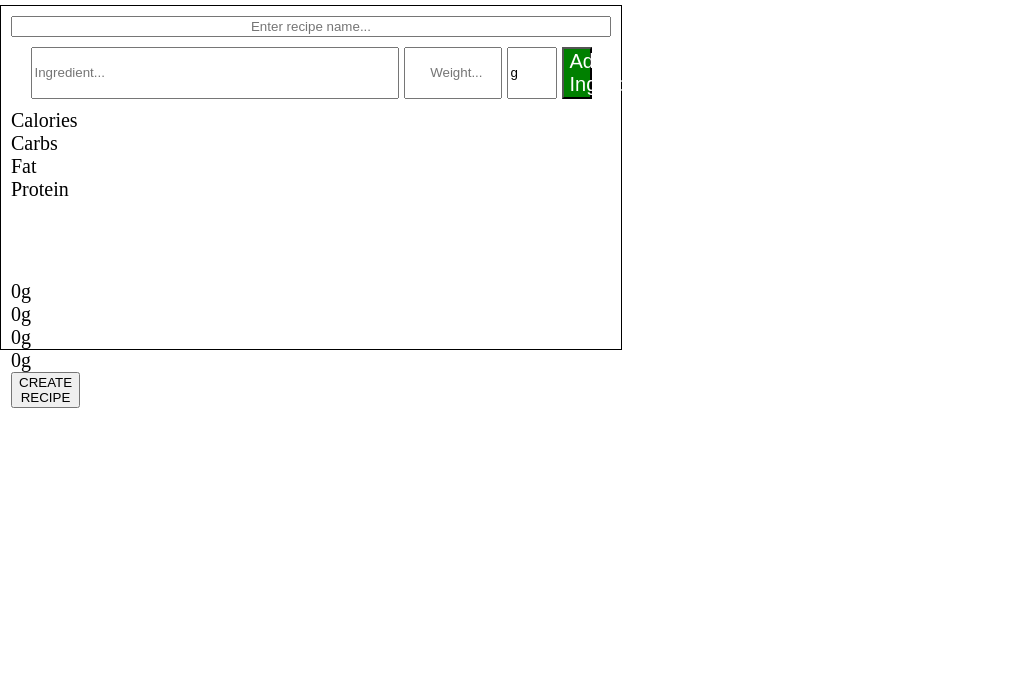
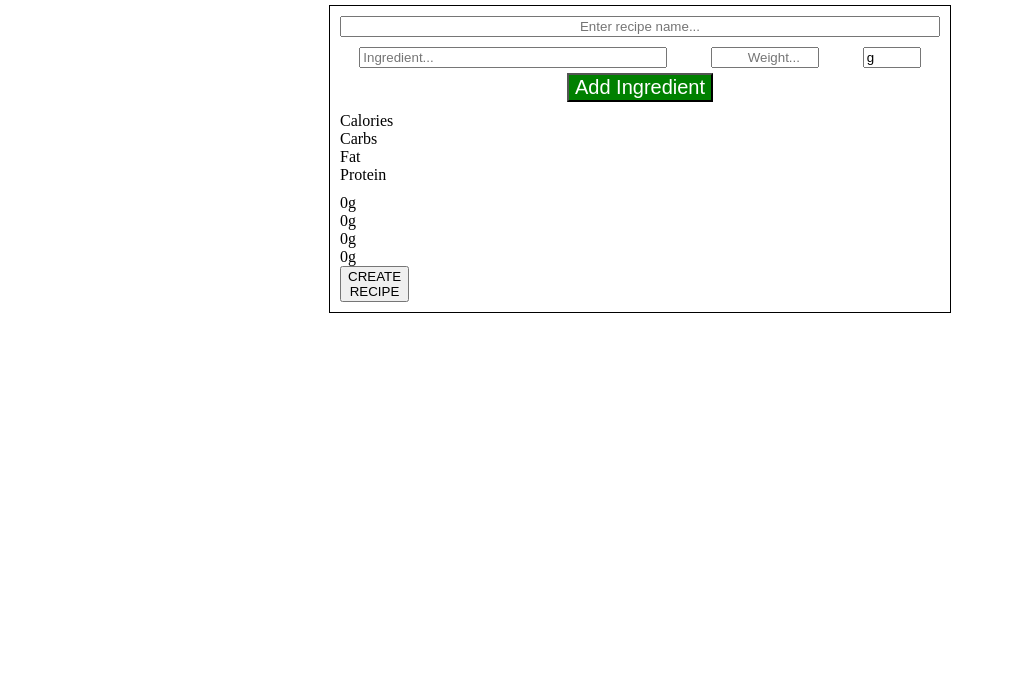
Before and after one commit to TeddyPutus/MealPlannerMV, a website: page index.html in a window 1280 px wide. Shown: the part 122-821 px from the top of the page, without its empty margins (0-1014 px from the left). Drawn offline with Linux system fonts and the light colour scheme.

Commit message:
Added flex styling

```diff
--- a/styles.css
+++ b/styles.css
@@ -4,17 +4,23 @@ body{
 }
 
 header{
+    text-align: center;
+}
 
+main {
+    display: flex;
+    justify-content: center;
 }
 
 p {
     margin: 0;
+    font-size: 1rem;
 }
 
 #recipe-form-area{
     max-width: 600px;
     display: grid;
-    grid-template-rows: auto auto 50% 20%;
+    grid-template-rows: auto auto auto auto;
     row-gap: 10px;
     padding: 10px;
     font-size: 20px;
@@ -29,26 +35,25 @@ p {
     width: 100%;
     display: flex;
     flex-wrap: wrap;
-    justify-content: center;
+    justify-content: space-around;
     column-gap: 5px;
     row-gap: 5px;
 }
 
 #recipe-ingredient-text-box {
-    width: 60%;
+    width: 300px;
 }
 
 #amount {
-    width: 15%;
+    width: 100px;
     text-align: end;
 }
 
 #unit {
-    width: 7%;
+    width: 50px;
 }
 
 #recipe-ingredient-add-button {
-    width: 5%;
     font-size: 20px;
     background-color: green;
     color: white;
```
